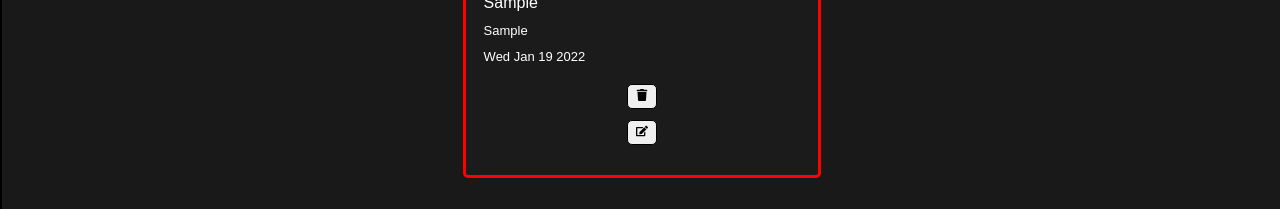
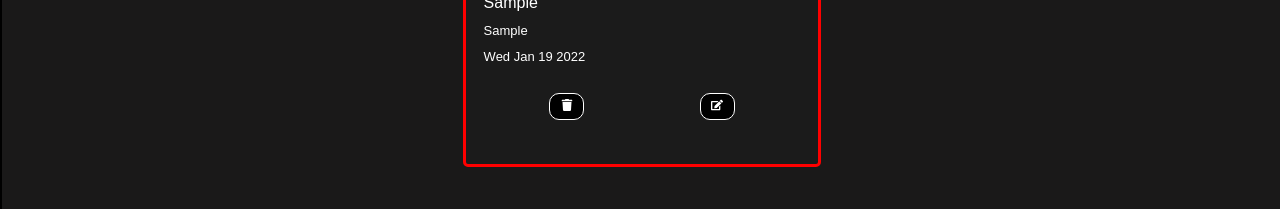
Before and after one commit to Tom-Lewis-Coder/React-Restaurant-Reviewer, a React (Create React App) app: page / in a window 1280 px wide. Both pictures are taken after typing "Sample", "Sample", "Sample" into the empty fields and a click on the button "Submit". Shown: the part 626-835 px from the top of the page. Built offline with nearby package versions, Linux system fonts and the light colour scheme.

Commit message:
add styling and readability

```diff
--- a/src/App.css
+++ b/src/App.css
@@ -129,18 +129,25 @@ h2, h3 {
 }
 
 .buttonItem {
-    display: block;
-    margin: auto;
-    padding: 0.25rem 0.5rem;
+    display: flex;
+    flex-direction: row;
+    align-items: center;
+    margin: 0.75rem auto 0.75rem auto;
+    padding: 0.3rem 0.6rem;
     cursor: pointer;
 }
 
-#buttonDelete {
-    border: 1px solid black;
-    border-radius: 5px;
+#buttonDelete, #buttonEdit {
+    padding: 0.33rem 0.66rem 0.33rem 0.66rem;
+    border: 1px solid white;
+    border-radius: 10px;
+    background-color: black;
+    color: white;
+    font-weight: bold;
 }
 
-#buttonEdit {
+#buttonDelete:hover, #buttonEdit:hover {
     border: 1px solid black;
-    border-radius: 5px;
+    background-color: white;
+    color: black;
 }
--- a/src/App.js
+++ b/src/App.js
@@ -10,7 +10,7 @@ const App = () => {
   const [ reviews, setReviews ] = useState([])
   const [ editing, setEditing ] = useState(false)
   const [ rating, setRating ] = useState(0)
-  const [ date, setDate] = useState(new Date())
+  const [ date, setDate ] = useState(new Date())
 
   return (
     <div className='app'>
```
Also changed, not shown: src/components/ReviewItem.js (+3 -9 lines).
